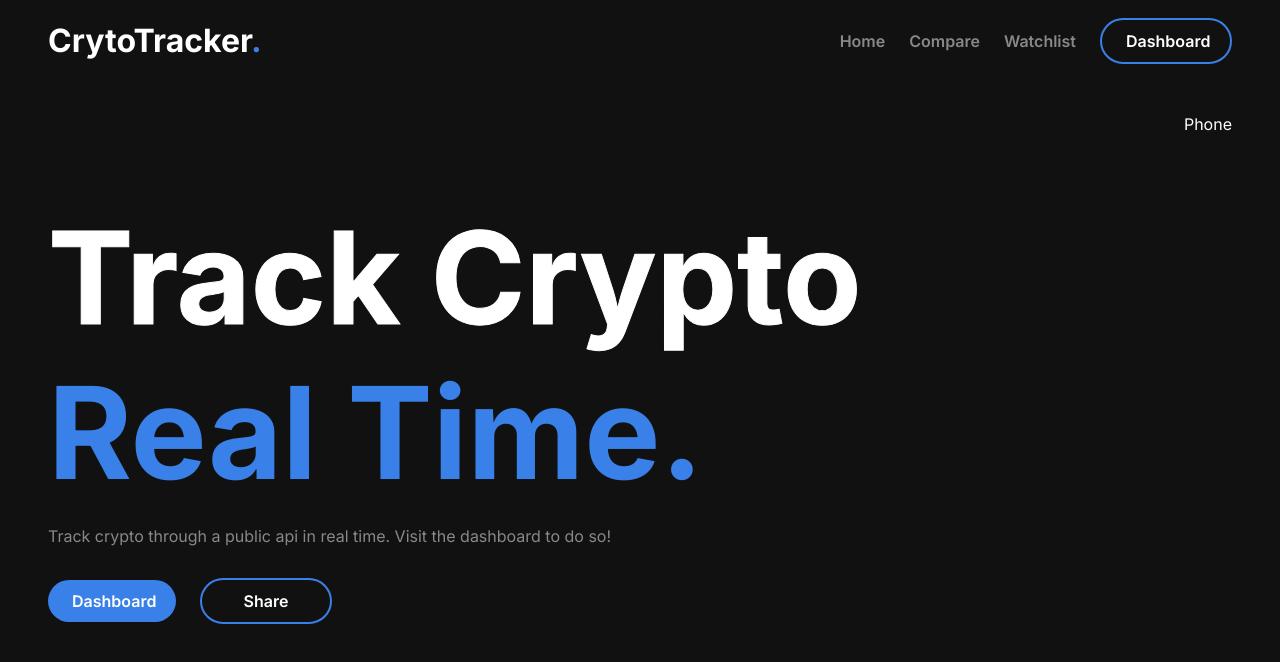
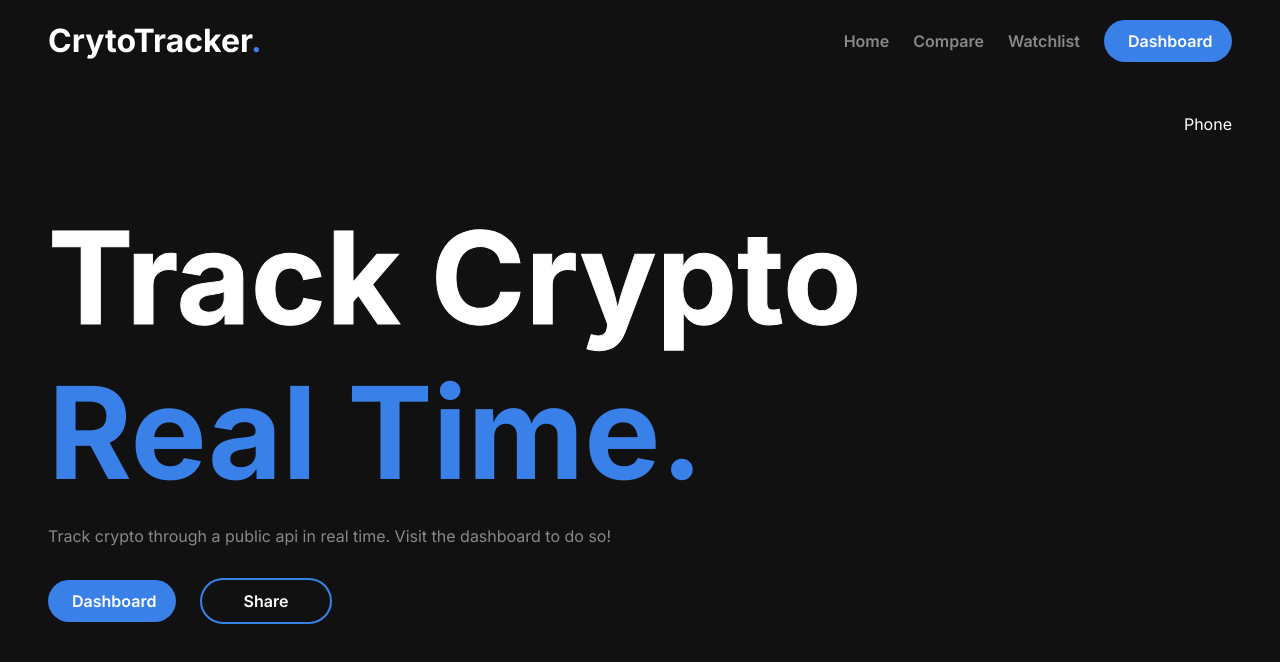
Before and after one commit to LakshitaTak/Crypto-Tracker, a React (Create React App) app: page / in a window 1280 px wide. Shown: the top 662 px of the page. Built offline with nearby package versions, Linux system fonts and the light colour scheme; the HTML template or start-up script is replaced by a standard one.

Commit message:
changes done

```diff
--- a/src/components/Common/Header/index.js
+++ b/src/components/Common/Header/index.js
@@ -21,7 +21,7 @@ function Header (){
                 <p className="link">Watchlist</p>
                 </Link>
                 <Link to="/dashboard">
-                <Button text={"Dashboard"}/>
+                <Button text="Dashboard" variant="filled" />
                 </Link>
 
             </div>
--- a/src/components/Dashboard/Tabs/index.js
+++ b/src/components/Dashboard/Tabs/index.js
@@ -27,7 +27,7 @@ export default function TabsComponent({ coins }) {
         <TabPanel value="grid">
           <div>
             {coins.map((item, i) => (
-              <div>
+              <div key={item.id}>
                 <img src={item.image} alt="img"/>
                 <p>
                 {i + 1}.{item.name}
```
